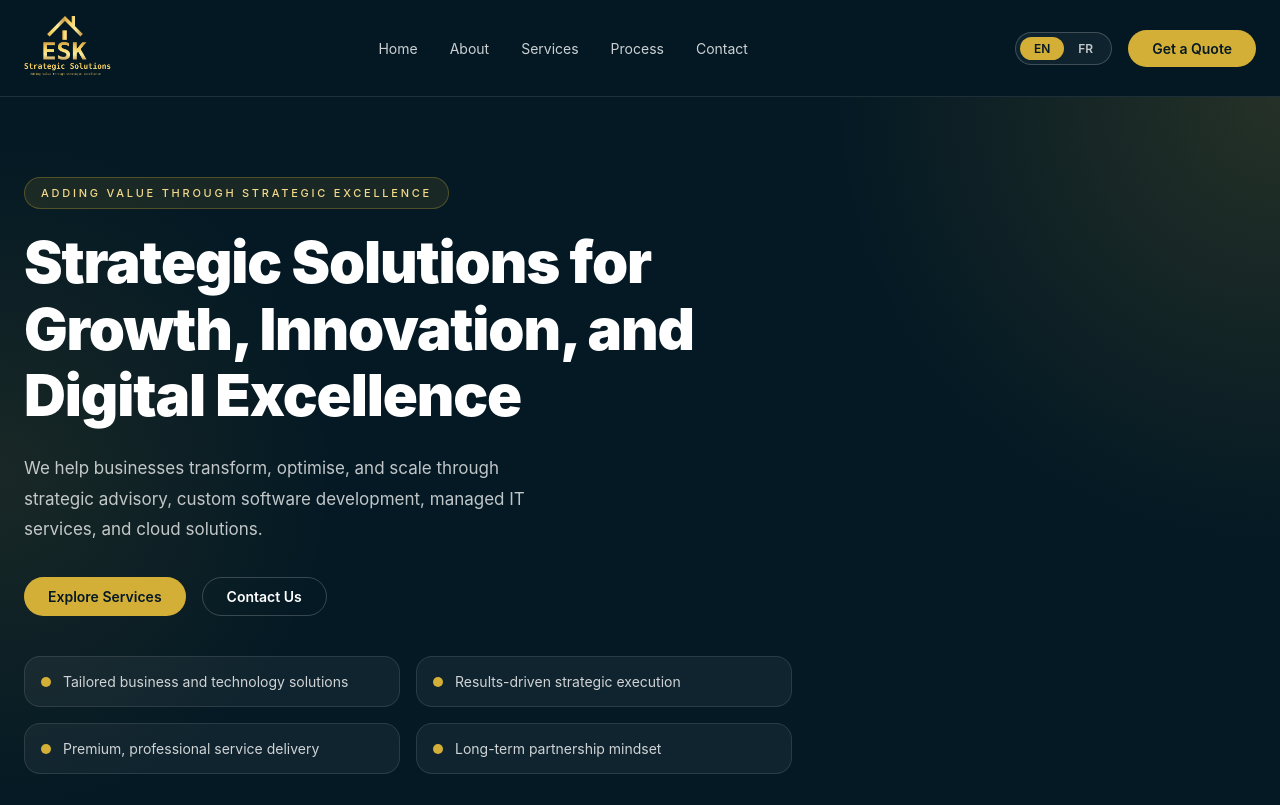
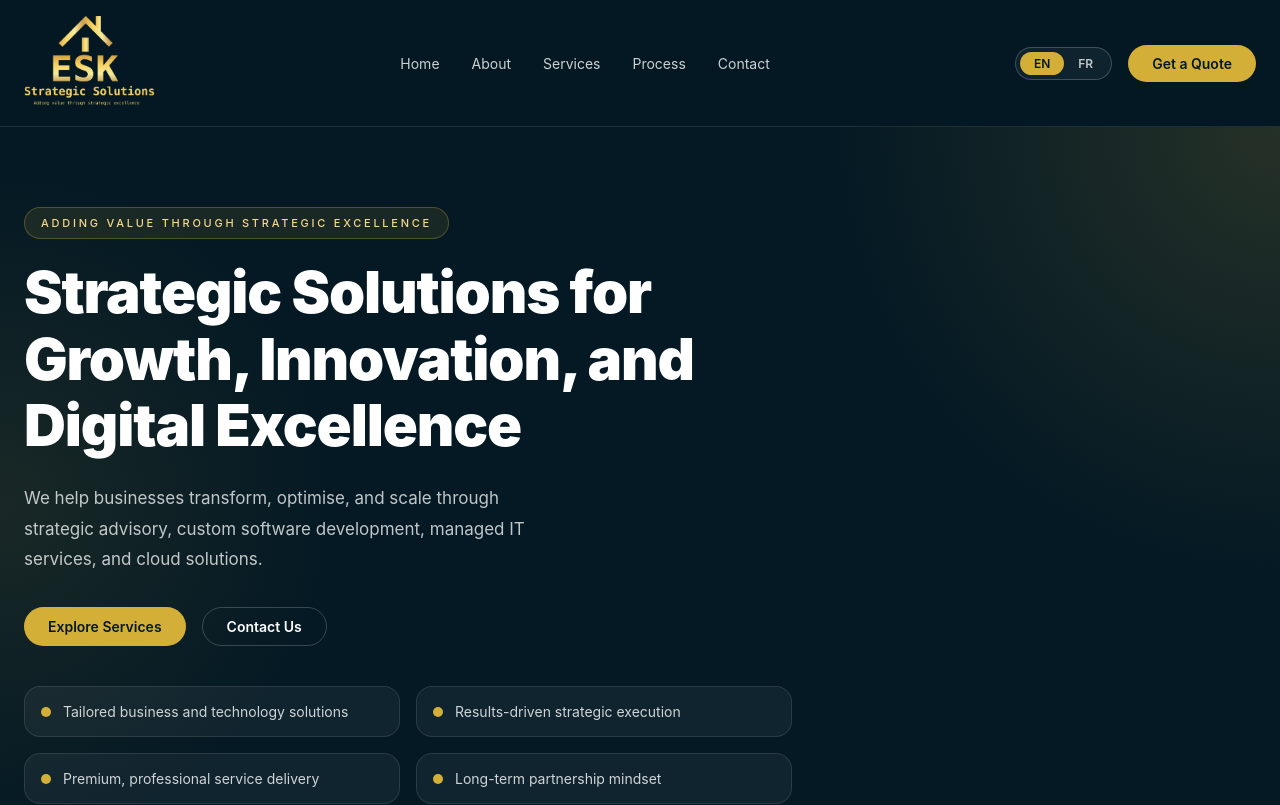
Before and after one commit to kevincode06/eskstrategic, a React (Create React App) app: page / in a window 1280 px wide. Shown: the top 805 px of the page. Built offline with nearby package versions, Linux system fonts and the light colour scheme.

Commit message:
i adjust the logo

```diff
--- a/src/styles/EskStrategicHomepage.module.css
+++ b/src/styles/EskStrategicHomepage.module.css
@@ -27,7 +27,7 @@
 
 /* Logo  */
 .logoImg {
-  height: 60px;
+  height: 90px;
   width: auto;
   object-fit: contain;
   border-radius: 8px;
```
